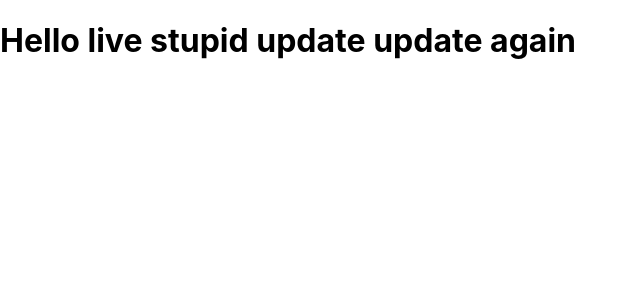
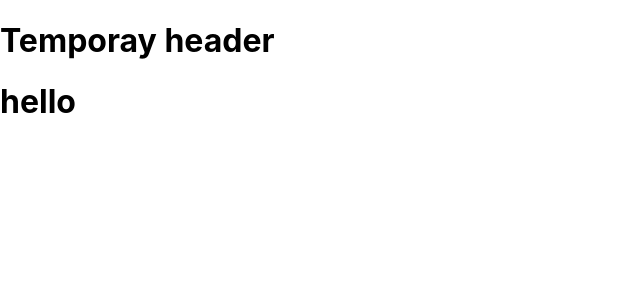
Before and after one commit to VarunSH-15-11-2001/Company-Software, a React (Create React App) app in the folder conf-book/: page / in a window 1280 px wide. Shown: the top 300 px of the page, without its empty margins (0-640 px from the left). Built offline with nearby package versions, Linux system fonts and the light colour scheme.

Commit message:
version0
trial with properties-cs490

```diff
--- a/conf-book/src/App.js
+++ b/conf-book/src/App.js
@@ -1,9 +1,16 @@
+import Component from "./Component1/comp";
+
+
 function App() {
+  console.log('This is where things begin - in the main app component');
   return (
     <div>
-      <h1>Hello live stupid update update again</h1>
+      <h1>Temporay header</h1>
+      <Component name="hello"></Component>
     </div>
   );
+
+
 }
 
 export default App;
--- /dev/null
+++ b/conf-book/src/Component1/comp.js
@@ -0,0 +1,13 @@
+const Component = (props) => {
+    console.log('This is the second point of data flow - in the nested component.');
+
+    return (
+      <div>
+        <h1>{props.name}</h1>
+      </div>
+    );
+
+
+  }
+
+  export default Component;
```
Also changed, not shown: conf-book/src/info.txt (added), 1 other file (tests, documents, lock files or other folders).
